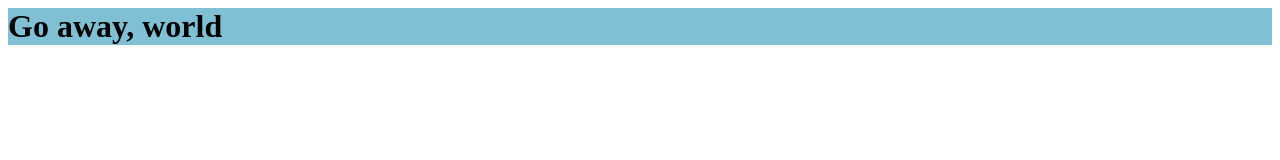
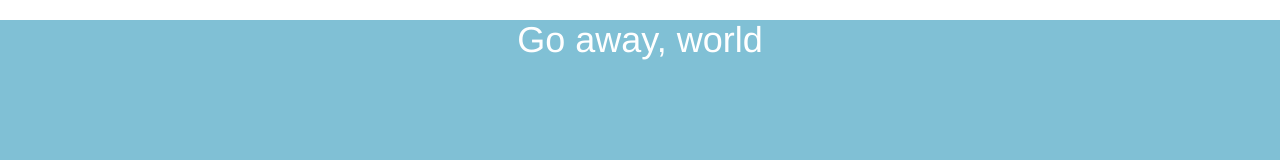
Before and after one commit to imanhau/imanhau.github.io, a plain HTML site: page index.html in a window 1280 px wide. Drawn offline with nearby package versions, Linux system fonts and the light colour scheme.

Commit message:
finally making it look like something

```diff
--- a/index.html
+++ b/index.html
@@ -2,12 +2,13 @@
 
   <head>
     <link rel="stylesheet/less" type="text/css" href="main.less">
+    <link rel="stylesheet" href="https://maxcdn.bootstrapcdn.com/bootstrap/3.3.5/css/bootstrap.min.css">
     <script src="//cdnjs.cloudflare.com/ajax/libs/less.js/2.5.1/less.min.js"></script>
   </head>
 
   <body>
-      <div class="container">
-          <h1>Go away, world</h1>
+      <div class="main-container">
+          <h1 class="text-center">Go away, world</h1>
       </div>
   </body>
 
--- a/main.less
+++ b/main.less
@@ -1,5 +1,7 @@
 @import "colors.less";
 
-.container {
+.main-container {
     background-color: @robins-egg-blue;
+    height: 100%;
+    color: @white;
 }
```
